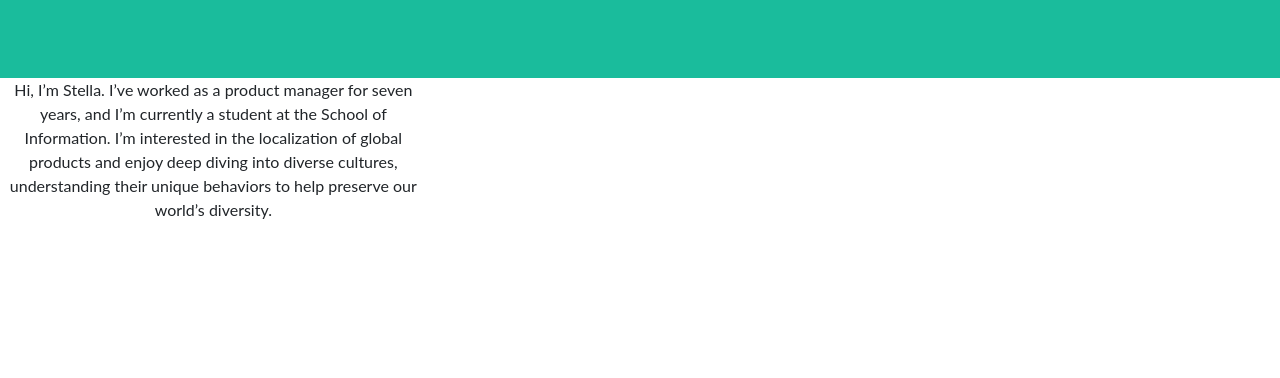
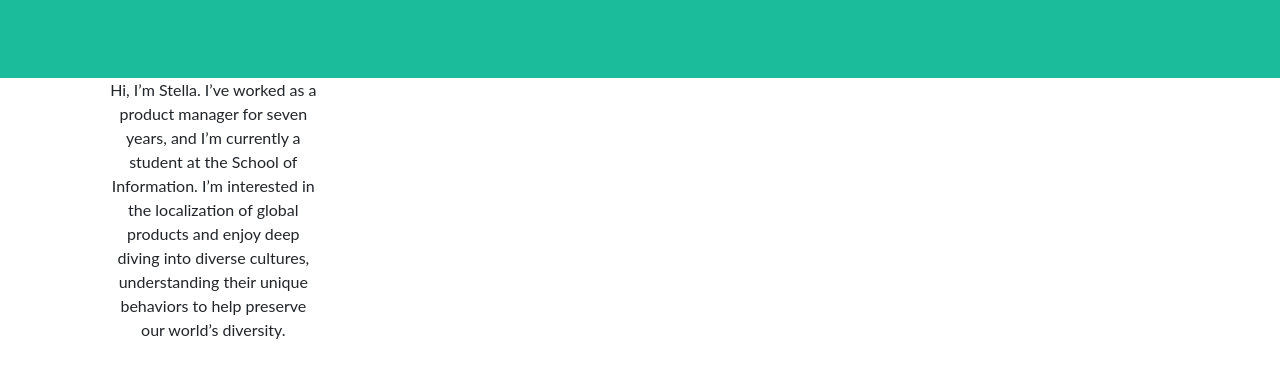
Before and after one commit to stellagyuyeon/2024-Fall-_-202-_-Create-a-Personal-Website, a plain HTML site: page index.html in a window 1280 px wide. Shown: the part 358-736 px from the top of the page. Drawn offline with Linux system fonts and the light colour scheme.

Commit message:
index.html

```diff
--- a/index.html
+++ b/index.html
@@ -36,7 +36,7 @@
         <section class="text-center">
 
             <div class="col-md-6 col-lg-4 mb-5">
-            <p class="bio">Hi, I’m Stella. I’ve worked as a product manager for seven years, and I’m currently a student at the School of Information. I’m interested in the localization of global products and enjoy deep diving into diverse cultures, understanding their unique behaviors to help preserve our world’s diversity.</p>
+            <p class="bio" style="margin: 0 auto; width: 50%;">Hi, I’m Stella. I’ve worked as a product manager for seven years, and I’m currently a student at the School of Information. I’m interested in the localization of global products and enjoy deep diving into diverse cultures, understanding their unique behaviors to help preserve our world’s diversity.</p>
 
 
             </div>
```
